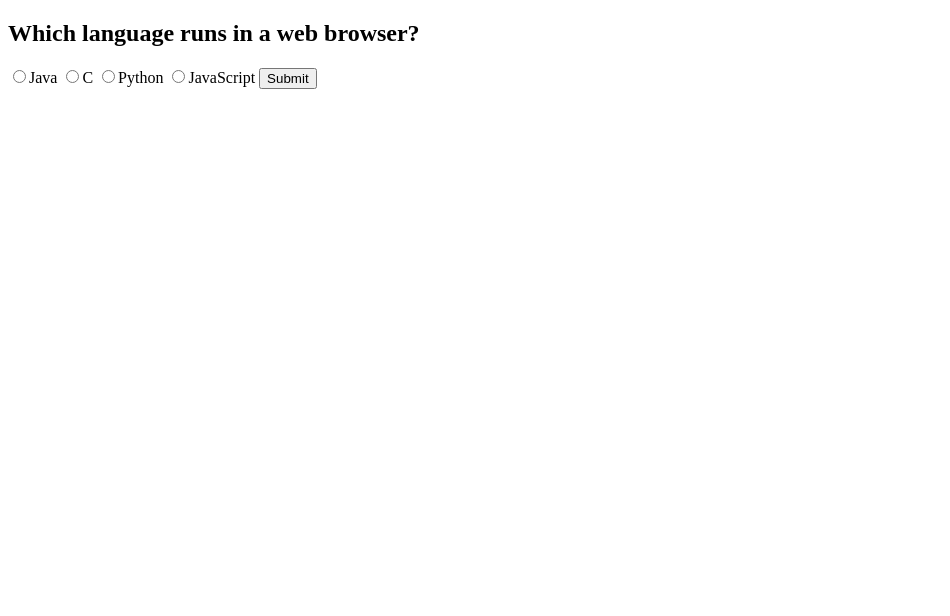
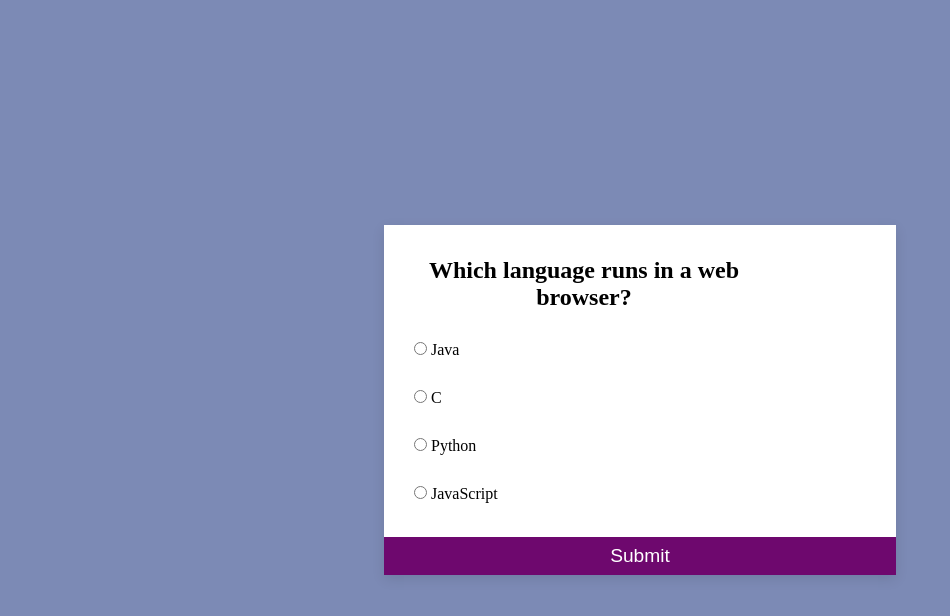
Before and after one commit to acciojob/quiz-DevshriS, a website: page main.html in a window 1280 px wide. Shown: the whole page, without its empty margins (0-950 px from the left). Drawn offline with Linux system fonts and the light colour scheme.

Commit message:
final commit1

```diff
--- a/main.html
+++ b/main.html
@@ -8,19 +8,28 @@
 
 <body>
 	<!-- the entire body must be written by student -->
-	<div class="quiz-container" id="quiz">
-		<h2 id="question"></h2>
-		<label><input type="radio" id="a" name="answer"><span id="a_text"></span></label>
-		<label><input type="radio" id="b" name="answer"><span id="b_text"></span></label>
-		<label><input type="radio" id="c" name="answer"><span id="c_text"></span></label>
-		<label><input type="radio" id="d" name="answer"><span id="d_text"></span></label>
-		<button id="submit">Submit</button>
-	  </div>
-	  <div id="result" class="hidden">
-		<h2>Result:</h2>
-		<p>You scored <span id="score"></span> out of 4.</p>
-		<button id="reset">Reset</button>
-	  </div>
+    <div class="quiz-container" id="quiz">
+        <h2 id="question"></h2>
+        <div id="option-box">
+            <div class="input-filed">
+                <input type="radio" name="option" id="a">
+                <label for="" id="a_text"></label>
+            </div>
+            <div class="input-filed">
+                <input type="radio" name="option" id="b">
+                <label for="" id="b_text"></label>
+            </div>
+            <div class="input-filed">
+                <input type="radio" name="option" id="c">
+                <label for="" id="c_text"></label>
+            </div>
+            <div class="input-filed">
+                <input type="radio" name="option" id="d">
+                <label for="" id="d_text"></label>
+            </div>
+        </div>
+        <button id="submit">Submit</button>
+    </div>
 		  <script type="text/javascript" src="./script.js">
 </script>
 
--- a/script.js
+++ b/script.js
@@ -1,4 +1,4 @@
-const questions = [
+obj = [
     {
       question: "Which language runs in a web browser?",
       a: "Java",
@@ -24,71 +24,56 @@ const questions = [
       correct: "a",
     },
     {
-      question: "You answered 2/4 questions correctly",
       question: "What year was JavaScript launched?",
       a: "1996",
       b: "1995",
       c: "1994",
       d: "none of the above",
       correct: "b",
-    }
+    },
   ];
-  // Initialize variables
-  let currentQuestion = 0;
-  let score = 0;
-  // Get DOM elements
-  const quiz = document.getElementById("quiz");
-  const result = document.getElementById("result");
-  const questionEl = document.getElementById("question");
-  const aText = document.getElementById("a_text");
-  const bText = document.getElementById("b_text");
-  const cText = document.getElementById("c_text");
-  const dText = document.getElementById("d_text");
-  const submitBtn = document.getElementById("submit");
-  const resetBtn = document.getElementById("reset");
-  const scoreEl = document.getElementById("score");
-  // Function to show current question
-  function showQuestion() {
-    const currentQ = questions[currentQuestion];
-    questionEl.textContent = currentQ.question;
-    aText.textContent = currentQ.a;
-    bText.textContent = currentQ.b;
-    cText.textContent = currentQ.c;
-    dText.textContent = currentQ.d;
-  }
-  // Function to reset the quiz
-  function resetQuiz() {
-    currentQuestion = 0;
-    score = 0;
-    showQuestion();
-    quiz.classList.remove("hidden");
-    result.classList.add("hidden");
-  }
-  // Event listener for submit button
-  submitBtn.addEventListener("click", () => {
-    const selected = document.querySelector('input[name="answer"]:checked');
-    if (!selected) {
-      alert("Please select an option.");
-      return;
-    }
-    const answer = selected.value;
-    if (answer === questions[currentQuestion].correct) {
-      score++;
-    }
-    currentQuestion++;
-    if (currentQuestion < questions.length) {
-      showQuestion();
-    } else {
-      console.log("score:", score);
-      scoreEl.textContent = score;
-      console.log("scoreEl:", scoreEl);
-      quiz.classList.add("hidden");
-      result.classList.remove("hidden");
-      console.log("quiz:", quiz);
-      console.log("result:", result);
+  let submit = document.getElementById("submit");
+  let question = document.getElementById("question");
+  let a_text = document.getElementById("a_text");
+  let b_text = document.getElementById("b_text");
+  let c_text = document.getElementById("c_text");
+  let d_text = document.getElementById("d_text");
+  // let a = document.getElementById("a");
+  // let b = document.getElementById("b");
+  // let c = document.getElementById("c");
+  // let d = document.getElementById("d");
+  let marks = 0;
+  var questionTracker = 0;
+  submit.addEventListener("click", () => {
+    var userAnswer = document.querySelector('input[name="option"]:checked');
+    if (userAnswer) {
+      if (userAnswer.id == obj[questionTracker].correct) {
+        marks++;
+      }
+      questionTracker++;
+      userAnswer.checked = false;
+      if (obj.length > questionTracker) {
+        displayQuestion(questionTracker);
+      } else {
+        question.innerHTML = `You ansered ${marks}/4 questions correctly`;
+        let option_box = document.getElementById("option-box");
+        option_box.style.cssText = "display: none;";
+      }
     }
   });
-  // Event listener for reset button
-  resetBtn.addEventListener("click", resetQuiz);
-  // Show first question
-  showQuestion();
+  function displayQuestion(questionTracker) {
+    //it use for showing the qustion
+    question.innerHTML = obj[questionTracker].question;
+    a_text.innerHTML = obj[questionTracker].a;
+    b_text.innerHTML = obj[questionTracker].b;
+    c_text.innerHTML = obj[questionTracker].c;
+    d_text.innerHTML = obj[questionTracker].d;
+  }
+
+  let quz = document.getElementById("quiz");
+
+  window.addEventListener("load", () => {
+    quz.style.cssText = "display: block;";
+
+    displayQuestion(questionTracker);
+  });
--- a/styles.css
+++ b/styles.css
@@ -1,7 +1,68 @@
-/*  your css code here. If applicable */
-.quiz-container {
-    margin-bottom: 20px;
+* {
+    margin: 0;
+    padding: 0;
+    box-sizing: border-box;
   }
-  .hidden {
+  body {
+    display: flex;
+    align-items: center;
+    justify-content: center;
+    background-color: #7c8ab5;
+    width: 100%;
+    height: 100vh;
+  }
+  #quiz {
+    width: 40%;
+    background-color: #fff;
+    height: 350px;
+    box-shadow: rgba(0, 0, 0, 0.1) 0px 4px 12px;
+    position: relative;
     display: none;
   }
+  #quiz button {
+    width: 100%;
+    padding: 0.5rem 2rem;
+    /* border: 1px solid black; */
+    background-color: #6e086e;
+    color: #fff;
+    font-size: 1.2rem;
+    margin-top: 1%;
+    border: none;
+    border: none;
+    position: absolute;
+    bottom: 0;
+  }
+  .input-filed {
+    margin: 30px;
+  }
+  #question {
+    margin-top: 2rem;
+  }
+  h2 {
+    text-align: center;
+    max-width: 400px;
+  }
+  @media (max-width: 768px) {
+    #quiz {
+      width: 90%;
+      background-color: #fff;
+      height: 350px;
+      box-shadow: rgba(0, 0, 0, 0.1) 0px 4px 12px;
+      position: relative;
+    }
+  }
+  #startBtn {
+    padding: 0.5rem 3rem;
+    font-size: 1.234rem;
+    border-radius: 4px;
+    border: 1px solid;
+    background: hotpink;
+    color: #fff;
+  }
+  #startBtn:active {
+    background-color: red;
+  }
+
+  .hide {
+
+  }
```
